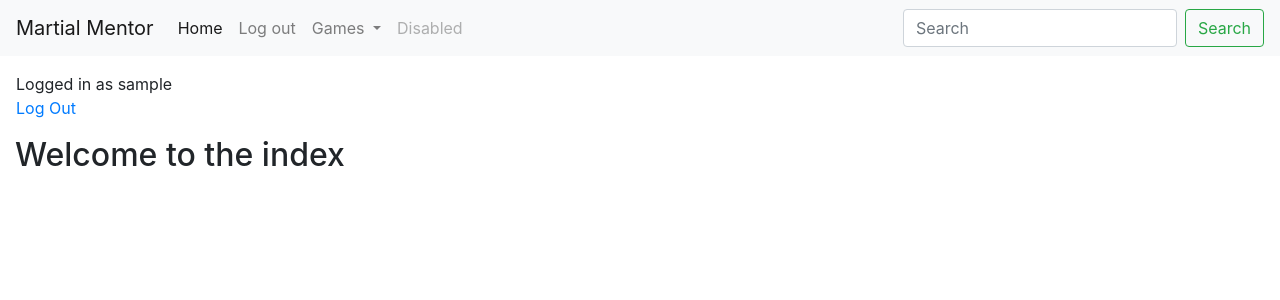
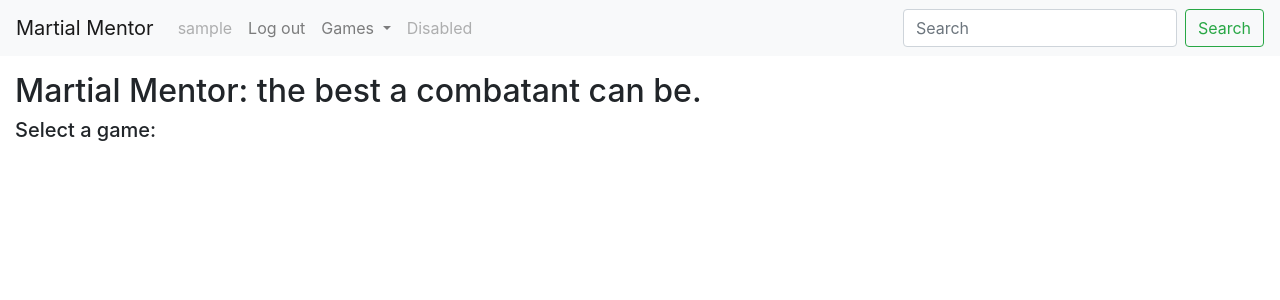
Before and after one commit to MateoElProgramador/Martial-Mentor, a Django app: page / in a window 1280 px wide. Shown: the top 300 px of the page. Run offline with Django 3.2, Linux system fonts and the light colour scheme; the visitor is signed in with stand-in values (Sample User, id 1); data that the repository does not hold is empty.

Commit message:
Show login status in nav instead of above content in layout.html, tweak container margins in all pages, change header in index.html, remove borders from char overlay containers

```diff
--- a/mentor/templates/mentor/index.html
+++ b/mentor/templates/mentor/index.html
@@ -4,8 +4,9 @@
 
 {% block content %}
 
-<div class="container-fluid">
-    <h2>Welcome to the index</h2>
+<div class="container-fluid my-3">
+    <h2>Martial Mentor: the best a combatant can be.</h2>
+    <h5>Select a game:</h5>
 
     <ul>
     {% for game in game_list %}
--- a/mentor/templates/mentor/layout.html
+++ b/mentor/templates/mentor/layout.html
@@ -27,13 +27,11 @@
     <div class="collapse navbar-collapse" id="navbarSupportedContent">
         <ul class="navbar-nav mr-auto">
 
-            <!-- Home link: -->
-            <li class="nav-item active">
-                <a class="nav-link" href="{% url 'mentor:index' %}">Home <span class="sr-only">(current)</span></a>
-            </li>
-
             <!-- Show log out if logged in: -->
             {% if user.is_authenticated %}
+                <li class="nav-item">
+                    <a class="nav-link disabled">{{ user.username }}</a>
+                </li>
                 <li class="nav-item">
                     <a class="nav-link" href="{% url 'logout' %}">Log out</a>
                 </li>
@@ -73,15 +71,6 @@
 
 </nav>
 
-<!-- State whether logged in: -->
-<div class="fluid-container mx-3 my-3">
-    {% if user.is_authenticated %}
-    Logged in as {{user.username}}
-    <p><a href="{% url 'logout' %}">Log Out</a></p>
-    {% else %}
-        Not logged in
-    {% endif %}
-</div>
 
 {% block content %} {% endblock %}
 
--- a/mentor/templates/mentor/tools.html
+++ b/mentor/templates/mentor/tools.html
@@ -4,7 +4,7 @@
 
 {% block content %}
 
-<div class="container-fluid">
+<div class="container-fluid my-3">
     <h2>{{game}}: Tools</h2>
 
     <ul>
```
Also changed, not shown: mentor/templates/mentor/char_overlay.html (+4 -5 lines).
